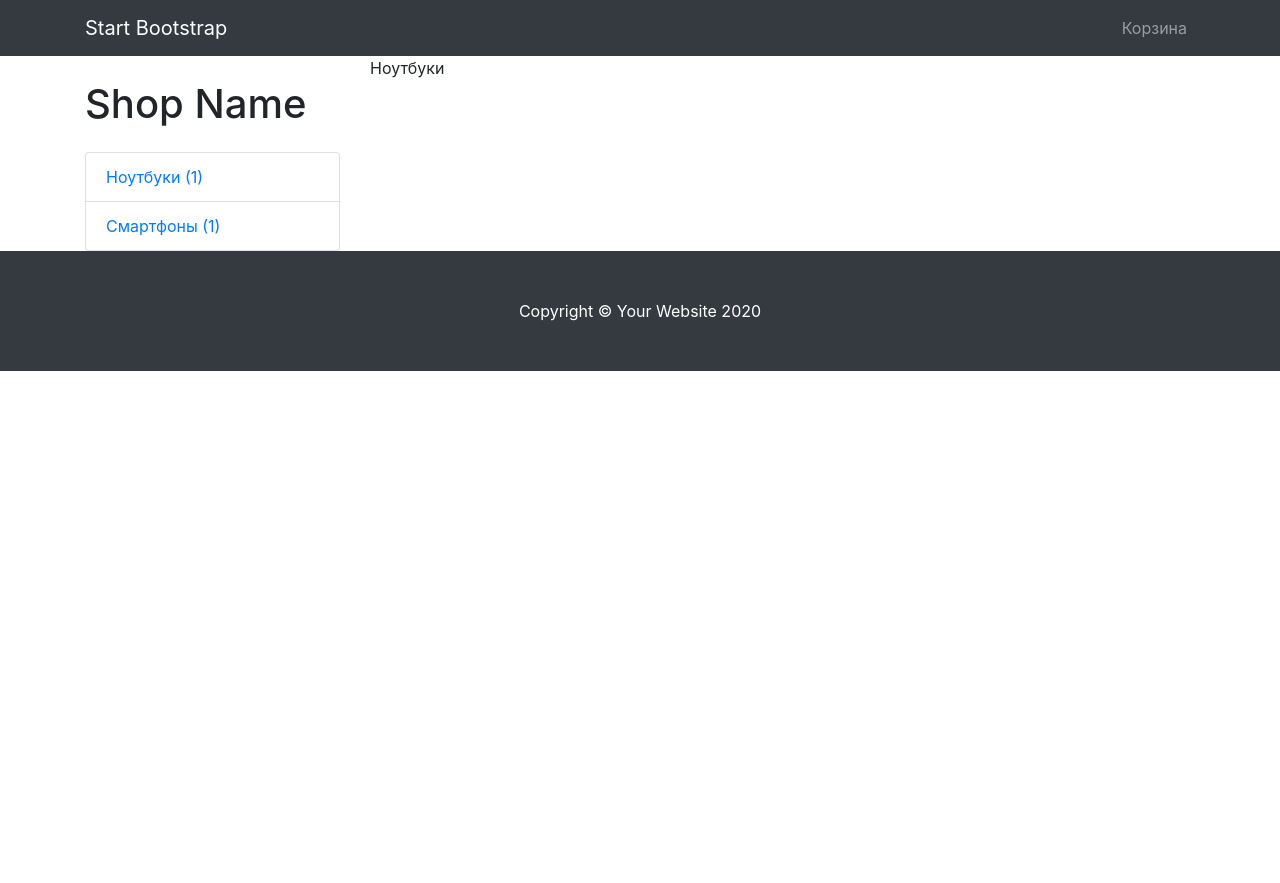
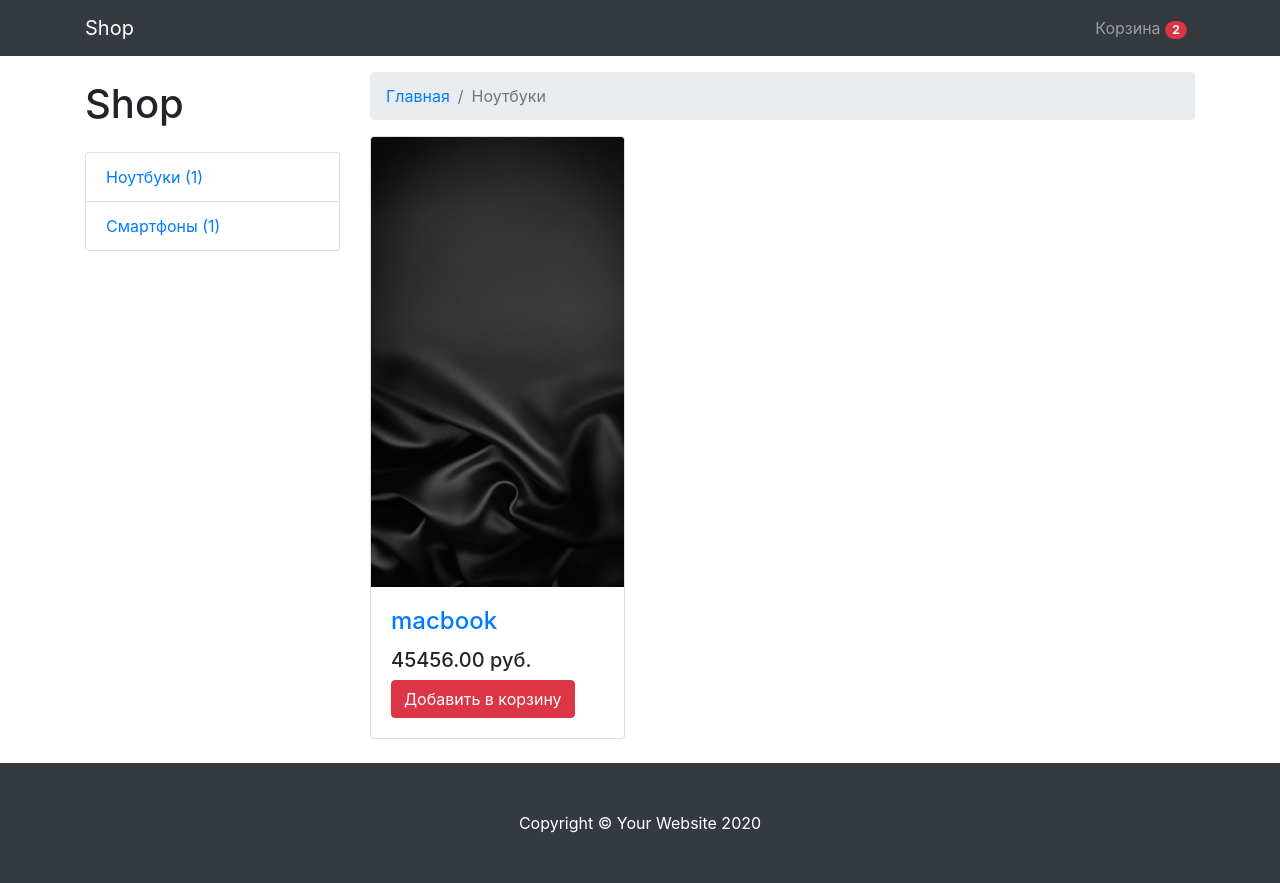
Before and after one commit to mrSnail04/Youtube_lessons, a Django app: page /category/notebooks/ in a window 1280 px wide. Before the commit the page ends 371 px from the top, so only its background shows below. Run offline with Django 3.2, Linux system fonts and the light colour scheme; a user stored in the database is signed in; data comes from the database, SQL or seed files in the repository; both versions use the stored data as it was after the commit; some libraries are stand-ins or nearby versions.

Commit message:
Добавлены: - страница категорий - кнопка добавления товара со страницы категорий и с главной страницы

```diff
--- a/mainapp/mixins.py
+++ b/mainapp/mixins.py
@@ -1,11 +1,22 @@
 from django.views.generic.detail import SingleObjectMixin
 from django.views.generic import View
-from .models import Category, Customer, Cart
+from .models import Category, Customer, Cart, Notebook, Smartphone
 
 
 class CategoryDetailMixin(SingleObjectMixin):
 
+    CATEGORY_SLUG2PRODUCT_MODEL = {
+        'notebooks': Notebook,
+        'smartphone': Smartphone,
+    }
+
     def get_context_data(self, **kwargs):
+        if isinstance(self.get_object(), Category):
+            model = self.CATEGORY_SLUG2PRODUCT_MODEL[self.get_object().slug]
+            context = super().get_context_data(**kwargs)
+            context['categories'] = Category.objects.get_categories_for_left_sidebar()
+            context['category_products'] = model.objects.all()
+            return context
         context = super().get_context_data(**kwargs)
         context['categories'] = Category.objects.get_categories_for_left_sidebar()
         return context
--- a/mainapp/templates/base.html
+++ b/mainapp/templates/base.html
@@ -1,4 +1,3 @@
-
 <!DOCTYPE html>
 <html lang="en">
 
@@ -9,10 +8,11 @@
     <meta name="description" content="">
     <meta name="author" content="">
 
-  <title>Shop Homepage - Start Bootstrap Template</title>
+    <title>My Shop</title>
 
     <!-- Bootstrap core CSS -->
-   <link rel="stylesheet" href="https://maxcdn.bootstrapcdn.com/bootstrap/4.0.0/css/bootstrap.min.css" integrity="sha384-Gn5384xqQ1aoWXA+058RXPxPg6fy4IWvTNh0E263XmFcJlSAwiGgFAW/dAiS6JXm" crossorigin="anonymous">
+    <link rel="stylesheet" href="https://maxcdn.bootstrapcdn.com/bootstrap/4.0.0/css/bootstrap.min.css"
+          integrity="sha384-Gn5384xqQ1aoWXA+058RXPxPg6fy4IWvTNh0E263XmFcJlSAwiGgFAW/dAiS6JXm" crossorigin="anonymous">
 
     <!-- Custom styles for this template -->
     <link href="css/shop-homepage.css" rel="stylesheet">
@@ -20,7 +20,7 @@
 </head>
 
 <style>
-    body{
+    body {
         padding-top: 56px;
     }
 </style>
@@ -29,8 +29,9 @@
 <!-- Navigation -->
 <nav class="navbar navbar-expand-lg navbar-dark bg-dark fixed-top">
     <div class="container">
-      <a class="navbar-brand" href="#">Start Bootstrap</a>
-      <button class="navbar-toggler" type="button" data-toggle="collapse" data-target="#navbarResponsive" aria-controls="navbarResponsive" aria-expanded="false" aria-label="Toggle navigation">
+        <a class="navbar-brand" href="http://127.0.0.1:8000/">Shop</a>
+        <button class="navbar-toggler" type="button" data-toggle="collapse" data-target="#navbarResponsive"
+                aria-controls="navbarResponsive" aria-expanded="false" aria-label="Toggle navigation">
             <span class="navbar-toggler-icon"></span>
         </button>
         <div class="collapse navbar-collapse" id="navbarResponsive">
@@ -50,7 +51,7 @@
 
         <div class="col-lg-3">
 
-        <h1 class="my-4">Shop Name</h1>
+            <h1 class="my-4">Shop</h1>
             <div class="list-group">
                 {% for category in categories %}
                 <a href="{{ category.url }}" class="list-group-item">{{ category.name }} ({{ category.count }})</a>
@@ -94,12 +95,16 @@
                 {% for product in products %}
                 <div class="col-lg-4 col-md-6 mb-4">
                     <div class="card h-100">
-              <a href="{{ product.get_absolute_url }}"><img class="card-img-top" src="{{ product.image.url }}" alt=""></a>
+                        <a href="{{ product.get_absolute_url }}"><img class="card-img-top" src="{{ product.image.url }}"
+                                                                      alt=""></a>
                         <div class="card-body">
                             <h4 class="card-title">
                                 <a href="{{ product.get_absolute_url}}">{{ product.title }}</a>
                             </h4>
-                <h5>{{ product.price}}</h5>
+                            <h5>{{ product.price}} руб.</h5>
+                            <a href="{% url 'add_to_cart' ct_model=product.get_model_name slug=product.slug %}">
+                                <button class="btn btn-danger">Добавить в корзину</button>
+                            </a>
                         </div>
                     </div>
                 </div>
@@ -125,8 +130,12 @@
 </footer>
 
 <!-- Bootstrap core JavaScript -->
-  <script src="https://code.jquery.com/jquery-3.3.1.slim.min.js" integrity="sha384-q8i/X+965DzO0rT7abK41JStQIAqVgRVzpbzo5smXKp4YfRvH+8abtTE1Pi6jizo" crossorigin="anonymous"></script>
-  <script src="https://stackpath.bootstrapcdn.com/bootstrap/4.2.1/js/bootstrap.min.js" integrity="sha384-B0UglyR+jN6CkvvICOB2joaf5I4l3gm9GU6Hc1og6Ls7i6U/mkkaduKaBhlAXv9k" crossorigin="anonymous"></script>
+<script src="https://code.jquery.com/jquery-3.3.1.slim.min.js"
+        integrity="sha384-q8i/X+965DzO0rT7abK41JStQIAqVgRVzpbzo5smXKp4YfRvH+8abtTE1Pi6jizo"
+        crossorigin="anonymous"></script>
+<script src="https://stackpath.bootstrapcdn.com/bootstrap/4.2.1/js/bootstrap.min.js"
+        integrity="sha384-B0UglyR+jN6CkvvICOB2joaf5I4l3gm9GU6Hc1og6Ls7i6U/mkkaduKaBhlAXv9k"
+        crossorigin="anonymous"></script>
 
 </body>
 
--- a/mainapp/templates/cart.html
+++ b/mainapp/templates/cart.html
@@ -33,7 +33,7 @@
         <td>
           <form action="{% url 'change_qty' ct_model=item.content_object.get_model_name slug=item.content_object.slug%}" method="POST">
             {% csrf_token %}
-            <input type="number" class="form-control" name="qty" style="width: 70px" min="1" value="{{ item.qty }}">
+            <input type="number" class="form-control" name="qty" style="width: 70px" min="1" max="100" value="{{ item.qty }}">
             <br>
             <input type="submit" class="btn btn-primary" value="Изменить кол-во">
           </form>
--- a/mainapp/templates/category_detail.html
+++ b/mainapp/templates/category_detail.html
@@ -1,7 +1,30 @@
 {% extends 'base.html' %}
 
 {% block content %}
-
-{{ category.name }}
+<nav aria-label="breadcrumb" class="mt-3">
+    <ol class="breadcrumb">
+        <li class="breadcrumb-item"><a href="{% url 'base' %}">Главная</a></li>
+        <li class="breadcrumb-item active">{{ category.name }}</a></li>
+    </ol>
+</nav>
+<div class="row">
+    {% for product in category_products %}
+    <div class="col-lg-4 col-md-6 mb-4">
+        <div class="card h-100">
+            <a href="{{ product.get_absolute_url }}"><img class="card-img-top" src="{{ product.image.url }}" alt=""></a>
+            <div class="card-body">
+                <h4 class="card-title">
+                    <a href="{{ product.get_absolute_url}}">{{ product.title }}</a>
+                </h4>
+                <h5>{{ product.price}} руб.</h5>
+                <a href="{% url 'add_to_cart' ct_model=product.get_model_name slug=product.slug %}">
+                    <button class="btn btn-danger">Добавить в корзину</button>
+                </a>
+            </div>
+        </div>
+    </div>
+</div>
+    {% endfor %}
+</div>
 
 {% endblock content%}
--- a/mainapp/templates/product_detail.html
+++ b/mainapp/templates/product_detail.html
@@ -4,7 +4,7 @@
     <nav aria-label="breadcrumb" class="mt-3">
         <ol class="breadcrumb">
             <li class="breadcrumb-item"><a href="{% url 'base' %}">Главная</a></li>
-        <li class="breadcrumb-item"><a href="#">{{ product.category.name}}</a></li>
+            <li class="breadcrumb-item"><a href="{{ product.category.get_absolute_url}}">{{ product.category.name}}</a></li>
             <li class="breadcrumb-item active" aria-current="page">{{ product.title}}</li>
         </ol>
     </nav>
--- a/mainapp/views.py
+++ b/mainapp/views.py
@@ -42,6 +42,7 @@ class ProductDetailView(CartMixin, CategoryDetailMixin, DetailView): #Обяза
     def get_context_data(self, **kwargs):
         context = super().get_context_data(**kwargs)
         context['ct_model'] = self.model._meta.model_name
+        context['cart'] = self.cart
         return context
 
 
@@ -51,6 +52,11 @@ class CategoryDetailView(CartMixin, CategoryDetailMixin, DetailView):
     context_object_name = 'category'
     template_name = 'category_detail.html'
     slug_url_kwarg = 'slug'
+
+    def get_context_data(self, **kwargs):
+        context = super().get_context_data(**kwargs)
+        context['cart'] = self.cart
+        return context
 
 
 class AddToCartView(CartMixin, View):
```
Also changed, not shown: db.sqlite3. Lines whose indentation alone changed are shown as unchanged.
